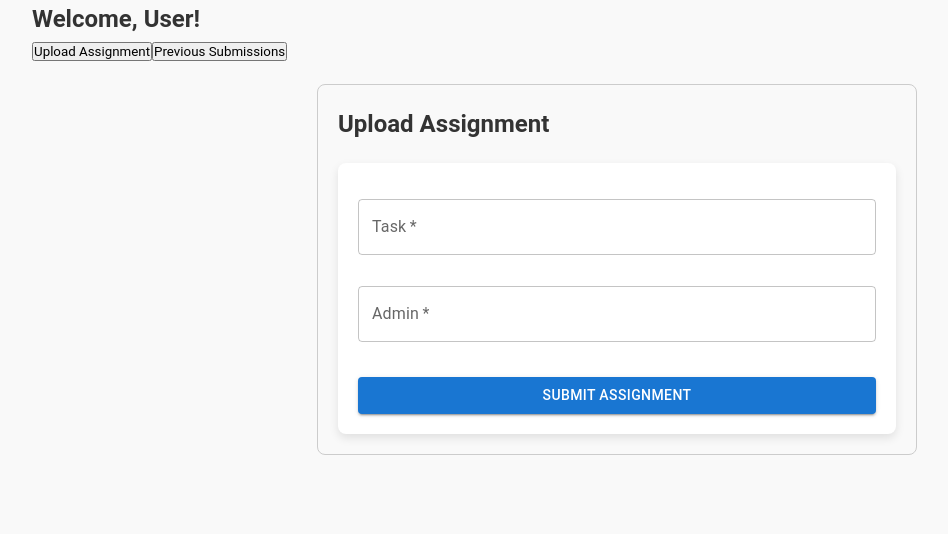
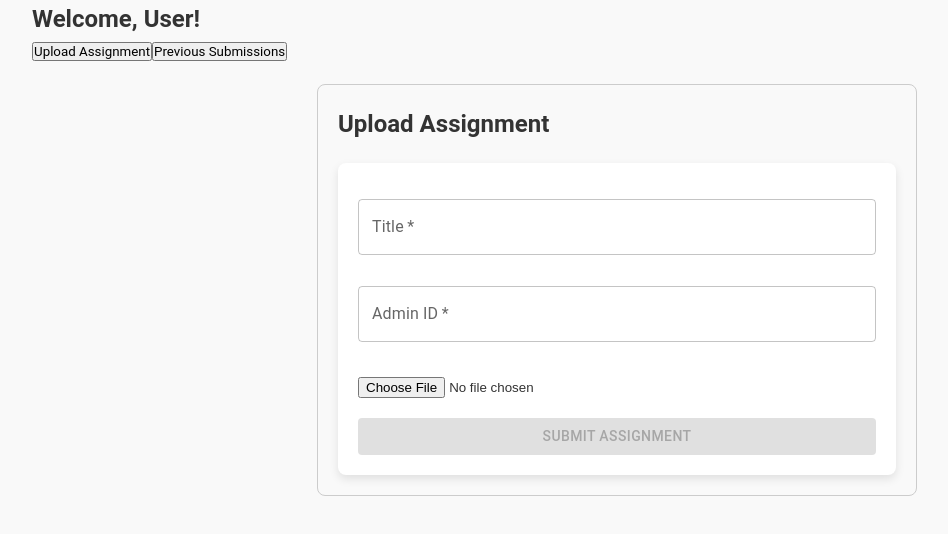
Before and after one commit to prashantrai-30/WorkQueue, a React (Vite) app: page /user/dashboard in a window 1280 px wide. Shown: the top 534 px of the page, without its empty margins (23-971 px from the left). Built offline with nearby package versions, Linux system fonts and the light colour scheme.

Commit message:
Updated User

```diff
--- a/src/components/Admin/AssignmentCard.jsx
+++ b/src/components/Admin/AssignmentCard.jsx
@@ -27,6 +27,10 @@ const AssignmentCard = ({ assignment, onAccept, onReject, onOverturn }) => {
                         <strong>Overturned By:</strong> {assignment.overturnedBy}
                     </p>
                 )}
+                <a href={`/${assignment.filePath}`} target="_blank" rel="noopener noreferrer" className="btn btn-sm btn-primary">
+                   Download Task
+                </a>
+
 
                 <div className="btn-group mt-3" role="group">
                     {onAccept && (
--- a/src/components/User/UploadAssignment.jsx
+++ b/src/components/User/UploadAssignment.jsx
@@ -3,27 +3,44 @@ import { TextField, Button, Alert, CircularProgress } from '@mui/material';
 import axios from 'axios';
 
 const UploadAssignment = () => {
-    const [assignment, setAssignment] = useState({ task: '', admin: '' });
+    const [assignment, setAssignment] = useState({ title: '', admin: '' });
+    const [file, setFile] = useState(null);
     const [loading, setLoading] = useState(false);
     const [success, setSuccess] = useState(false);
     const [error, setError] = useState(null);
 
+    // Handle text field changes
     const handleChange = (e) => {
         const { name, value } = e.target;
         setAssignment({ ...assignment, [name]: value });
     };
 
+    // Handle file input changes
+    const handleFileChange = (e) => {
+        setFile(e.target.files[0]);
+    };
+
+    // Submit the form
     const handleSubmit = async (e) => {
         e.preventDefault();
         setLoading(true);
         setSuccess(false);
         setError(null);
 
+        // Prepare the FormData
+        const formData = new FormData();
+        formData.append('title', assignment.title);
+        formData.append('adminId', assignment.admin);
+        formData.append('file', file);
+
         try {
-            const response = await axios.post('/api/assignments/upload', assignment);
+            const response = await axios.post('/api/assignments/upload', formData, {
+                headers: { 'Content-Type': 'multipart/form-data' },
+            });
             setSuccess(true);
             console.log('Assignment uploaded successfully:', response.data);
-            setAssignment({ task: '', admin: '' });
+            setAssignment({ title: '', admin: '' });
+            setFile(null);
         } catch (err) {
             console.error('Error uploading assignment:', err);
             setError('Failed to upload the assignment. Please try again.');
@@ -39,9 +56,9 @@ const UploadAssignment = () => {
             {error && <Alert severity="error">{error}</Alert>}
             <form onSubmit={handleSubmit}>
                 <TextField
-                    label="Task"
-                    name="task"
-                    value={assignment.task}
+                    label="Title"
+                    name="title"
+                    value={assignment.title}
                     onChange={handleChange}
                     fullWidth
                     margin="normal"
@@ -49,7 +66,7 @@ const UploadAssignment = () => {
                     required
                 />
                 <TextField
-                    label="Admin"
+                    label="Admin ID"
                     name="admin"
                     value={assignment.admin}
                     onChange={handleChange}
@@ -58,12 +75,19 @@ const UploadAssignment = () => {
                     variant="outlined"
                     required
                 />
+                <input
+                    type="file"
+                    accept=".pdf,.ppt,.csv"
+                    onChange={handleFileChange}
+                    style={{ marginTop: 20, display: 'block' }}
+                    required
+                />
                 <div style={{ marginTop: 20, display: 'flex', justifyContent: 'flex-end' }}>
                     <Button
                         type="submit"
                         variant="contained"
                         color="primary"
-                        disabled={loading}
+                        disabled={loading || !file}
                         startIcon={loading && <CircularProgress size={20} />}
                     >
                         {loading ? 'Uploading...' : 'Submit Assignment'}
```
Also changed, not shown: src/components/pages/LoginPage.jsx (line endings or trailing spaces).
